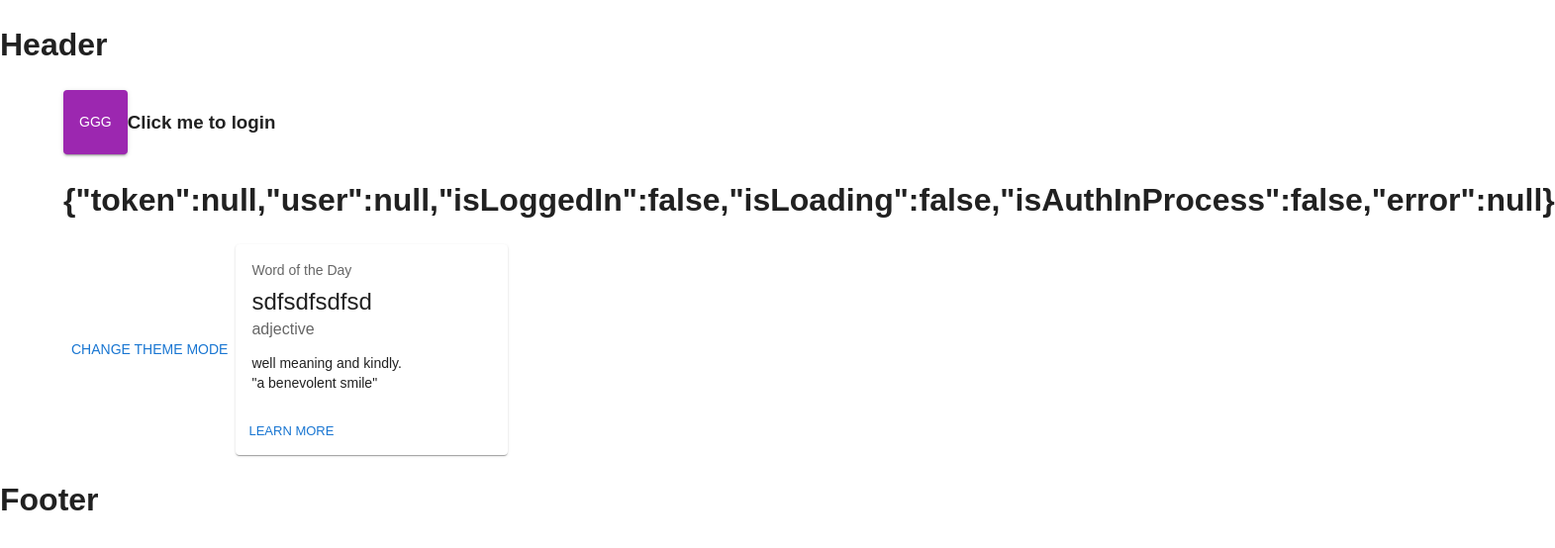
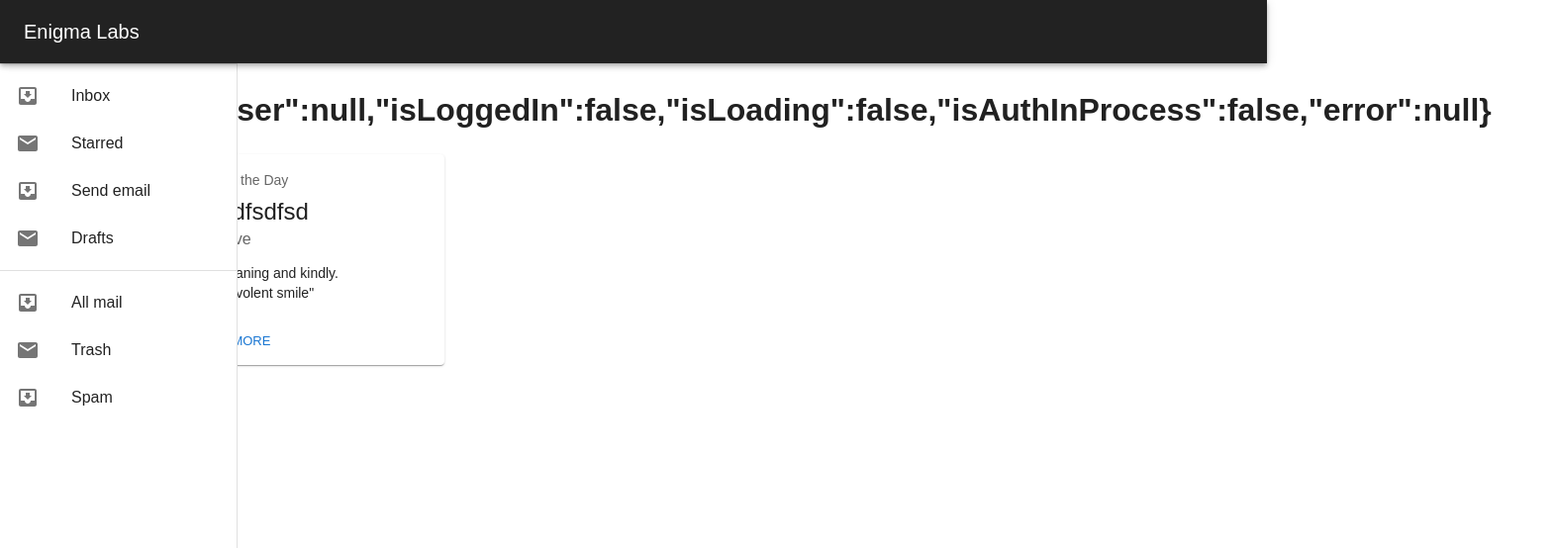
Before and after one commit to yatia-makor/flexmonster_test, a React (Create React App) app: page / in a window 1280 px wide. Shown: the top 554 px of the page at 99% size, 1571 px wide, since content can reach past the window. Built offline with nearby package versions, Linux system fonts and the light colour scheme.

Commit message:
navbar and drawer first look

```diff
--- a/src/components/App.js
+++ b/src/components/App.js
@@ -3,6 +3,8 @@
 
 import { RouterProvider, Routes } from './navigation';
 import { checkAuth } from '../redux/slices/authSlice';
+
+import { PanelWrapper } from './layout';
 
 const App = () => {
     const dispatch = useDispatch();
@@ -14,9 +16,9 @@
 
     return (
         <RouterProvider>
-            <div><h1>Header</h1></div>
-            <Routes />
-            <div><h1>Footer</h1></div>
+            <PanelWrapper>
+                <Routes />
+            </PanelWrapper>
         </RouterProvider>
     )
 }
--- /dev/null
+++ b/src/components/layout/PanelBar/PanelBar.jsx
@@ -0,0 +1,46 @@
+import React, {useState} from 'react';
+
+import AppBar from '@mui/material/AppBar';
+import Toolbar from '@mui/material/Toolbar';
+import IconButton from '@mui/material/IconButton';
+import Typography from '@mui/material/Typography';
+
+// Icons
+import MenuIcon from '@mui/icons-material/Menu';
+
+
+const PanelBar = () => {
+    const [ isDrawerOpenMobile, setIsDrawerOpenMobile ] = useState(false);
+
+    const handleDrawerToggle = () => {
+        setIsDrawerOpenMobile(!isDrawerOpenMobile)
+    }
+
+    return (
+    <AppBar
+        position="fixed"
+        sx={{/*
+          width: { sm: `calc(100% - ${drawerWidth}px)` },
+          ml: { sm: `${drawerWidth}px` },
+        */}}
+        style={{backgroundColor: '#222222'}}
+      >
+        <Toolbar>
+          <IconButton
+            color="inherit"
+            aria-label="open drawer"
+            edge="start"
+            onClick={handleDrawerToggle}
+            sx={{ mr: 2, display: { sm: 'none' } }}
+          >
+            <MenuIcon />
+          </IconButton>
+          <Typography variant="h6" noWrap component="div">
+            Enigma Labs
+          </Typography>
+        </Toolbar>
+      </AppBar>
+    );
+}
+
+export default PanelBar
--- /dev/null
+++ b/src/components/layout/PanelDrawer/PanelDrawer.jsx
@@ -0,0 +1,77 @@
+import React from 'react';
+import Toolbar from '@mui/material/Toolbar';
+import { ListItem, List, ListItemIcon, ListItemText } from '@mui/material';
+import Box from '@mui/material/Box';
+import Divider from '@mui/material/Divider';
+import Drawer from '@mui/material/Drawer';
+
+import InboxIcon from '@mui/icons-material/MoveToInbox';
+import MailIcon from '@mui/icons-material/Mail';
+
+const drawerWidth = 240;
+
+const PanelDrawer = () => {
+    const drawer = (
+        <div>
+          <Toolbar />
+          <Divider />
+          <List>
+            {['Inbox', 'Starred', 'Send email', 'Drafts'].map((text, index) => (
+              <ListItem button key={text}>
+                <ListItemIcon>
+                  {index % 2 === 0 ? <InboxIcon /> : <MailIcon />}
+                </ListItemIcon>
+                <ListItemText primary={text} />
+              </ListItem>
+            ))}
+          </List>
+          <Divider />
+          <List>
+            {['All mail', 'Trash', 'Spam'].map((text, index) => (
+              <ListItem button key={text}>
+                <ListItemIcon>
+                  {index % 2 === 0 ? <InboxIcon /> : <MailIcon />}
+                </ListItemIcon>
+                <ListItemText primary={text} />
+              </ListItem>
+            ))}
+          </List>
+        </div>
+      );
+
+    return (
+    <Box
+        component="nav"
+        sx={{ width: { sm: drawerWidth }, flexShrink: { sm: 0 } }}
+        aria-label="mailbox folders"
+    >
+    {/* The implementation can be swapped with js to avoid SEO duplication of links. */}
+    {/*<Drawer
+        variant="temporary"
+        open={mobileOpen}
+        onClose={handleDrawerToggle}
+        ModalProps={{
+        keepMounted: true, // Better open performance on mobile.
+        }}
+        sx={{
+        display: { xs: 'block', sm: 'none' },
+        '& .MuiDrawer-paper': { boxSizing: 'border-box', width: drawerWidth },
+        }}
+    >
+        {drawer}
+    </Drawer>*/}
+    <Drawer
+        variant="permanent"
+        sx={{
+        display: { xs: 'none', sm: 'block' },
+        '& .MuiDrawer-paper': { boxSizing: 'border-box', width: drawerWidth },
+        }}
+        open
+    >
+        {drawer}
+    </Drawer>
+    </Box>
+    )
+}
+
+export default PanelDrawer
--- /dev/null
+++ b/src/components/layout/PanelWrapper/PanelWrapper.jsx
@@ -0,0 +1,23 @@
+import React from 'react';
+
+import Box from '@mui/material/Box';
+import Toolbar from '@mui/material/Toolbar';
+
+import PanelBar from '../PanelBar/PanelBar';
+import PanelDrawer from '../PanelDrawer/PanelDrawer';
+
+const PanelWrapper = ({children}) => {
+    return (
+        <React.Fragment>
+            <PanelBar />
+            <PanelDrawer />
+            <Box  sx={{ flexGrow: 1, bgcolor: 'background.default' }} >
+
+                {children}
+            </Box>
+
+        </React.Fragment>
+    )
+}
+
+export default PanelWrapper
--- /dev/null
+++ b/src/components/layout/index.js
@@ -0,0 +1,5 @@
+import PanelWrapper from "./PanelWrapper/PanelWrapper";
+
+export {
+    PanelWrapper
+}
--- a/src/constants/index.js
+++ b/src/constants/index.js
@@ -2,3 +2,8 @@
     TOKEN: 'token',
     THEME: 'theme'
 }
+
+export const themeNames = {
+    LIGHT: 'light',
+    DARK: 'dark'
+}
--- a/src/pages/Login/LoginPage.js
+++ b/src/pages/Login/LoginPage.js
@@ -18,9 +18,7 @@
     const auth = useSelector(state => state.auth);
 
     return (
-        <Box>
-            <Container>
-                <Grid container>
+        <Grid container>
                 <Button variant='contained' color='secondary'>ggg</Button>
                 <h3 onClick={() => dispatch(login())}>Click me to login</h3>
                 <h1>{JSON.stringify(auth)}</h1>
@@ -47,12 +45,9 @@
                     <Button size="small">Learn More</Button>
                 </CardActions>
                 </Card>
-
-                </Grid>
-            </Container>
+        </Grid>
 
 
-        </Box>
     )
 }
 
--- a/src/pages/Panel/PanelPage.js
+++ b/src/pages/Panel/PanelPage.js
@@ -4,11 +4,14 @@
 import { logout } from '../../redux/slices/authSlice'
 import { history } from '../../utils'
 
+import DrawerComponent from './components/Drawer/Drawer'
+
 const PanelPage = () => {
     const dispatch = useDispatch();
     const auth = useSelector(state => state.auth)
     return (
         <div>
+            <DrawerComponent />
             <h1>Panel page</h1>
             <h3 onClick={() => dispatch(logout())}>Logout</h3>
             <h4>{JSON.stringify(auth)}</h4>
--- /dev/null
+++ b/src/pages/Panel/components/Drawer/Drawer.jsx
@@ -0,0 +1,152 @@
+import React, { useState } from 'react';
+import AppBar from '@mui/material/AppBar';
+import Box from '@mui/material/Box';
+import Divider from '@mui/material/Divider';
+import Drawer from '@mui/material/Drawer';
+import IconButton from '@mui/material/IconButton';
+import InboxIcon from '@mui/icons-material/MoveToInbox';
+import List from '@mui/material/List';
+import ListItem from '@mui/material/ListItem';
+import ListItemIcon from '@mui/material/ListItemIcon';
+import ListItemText from '@mui/material/ListItemText';
+import MailIcon from '@mui/icons-material/Mail';
+import MenuIcon from '@mui/icons-material/Menu';
+import Toolbar from '@mui/material/Toolbar';
+import Typography from '@mui/material/Typography';
+
+const drawerWidth = 240;
+
+const DrawerComponent = (props) => {
+    const { window } = props;
+  const [mobileOpen, setMobileOpen] = useState(false);
+
+  const handleDrawerToggle = () => {
+    setMobileOpen(!mobileOpen);
+  };
+
+
+  const drawer = (
+    <div>
+      <Toolbar />
+      <Divider />
+      <List>
+        {['Inbox', 'Starred', 'Send email', 'Drafts'].map((text, index) => (
+          <ListItem button key={text}>
+            <ListItemIcon>
+              {index % 2 === 0 ? <InboxIcon /> : <MailIcon />}
+            </ListItemIcon>
+            <ListItemText primary={text} />
+          </ListItem>
+        ))}
+      </List>
+      <Divider />
+      <List>
+        {['All mail', 'Trash', 'Spam'].map((text, index) => (
+          <ListItem button key={text}>
+            <ListItemIcon>
+              {index % 2 === 0 ? <InboxIcon /> : <MailIcon />}
+            </ListItemIcon>
+            <ListItemText primary={text} />
+          </ListItem>
+        ))}
+      </List>
+    </div>
+  );
+
+   const container = window !== undefined ? () => window().document.body : undefined;
+
+    return (
+        <Box sx={{ display: 'flex' }}>
+      <AppBar
+        position="fixed"
+        sx={{
+          //width: { sm: `calc(100% - ${drawerWidth}px)` },
+          ml: { sm: `${drawerWidth}px` },
+          color: 'secondary.main'
+        }}
+        style={{backgroundColor: '#222222'}}
+      >
+        <Toolbar>
+          <IconButton
+            color="inherit"
+            aria-label="open drawer"
+            edge="start"
+            onClick={handleDrawerToggle}
+            sx={{ mr: 2, display: { sm: 'none' } }}
+          >
+            <MenuIcon />
+          </IconButton>
+          <Typography variant="h6" noWrap component="div">
+            Responsive drawer
+          </Typography>
+        </Toolbar>
+      </AppBar>
+      <Box
+        component="nav"
+        sx={{ width: { sm: drawerWidth }, flexShrink: { sm: 0 } }}
+        aria-label="mailbox folders"
+      >
+        {/* The implementation can be swapped with js to avoid SEO duplication of links. */}
+        <Drawer
+          container={container}
+          variant="temporary"
+          open={mobileOpen}
+          onClose={handleDrawerToggle}
+          ModalProps={{
+            keepMounted: true, // Better open performance on mobile.
+          }}
+          sx={{
+            display: { xs: 'block', sm: 'none' },
+            '& .MuiDrawer-paper': { boxSizing: 'border-box', width: drawerWidth },
+          }}
+        >
+          {drawer}
+        </Drawer>
+        <Drawer
+          variant="permanent"
+          sx={{
+            display: { xs: 'none', sm: 'block' },
+            '& .MuiDrawer-paper': { boxSizing: 'border-box', width: drawerWidth },
+          }}
+          open
+        >
+          {drawer}
+        </Drawer>
+      </Box>
+      <Box
+        component="main"
+        sx={{ flexGrow: 1 }}
+      >
+        <Typography paragraph>
+          Lorem ipsum dolor sit amet, consectetur adipiscing elit, sed do eiusmod
+          tempor incididunt ut labore et dolore magna aliqua. Rhoncus dolor purus non
+          enim praesent elementum facilisis leo vel. Risus at ultrices mi tempus
+          imperdiet. Semper risus in hendrerit gravida rutrum quisque non tellus.
+          Convallis convallis tellus id interdum velit laoreet id donec ultrices.
+          Odio morbi quis commodo odio aenean sed adipiscing. Amet nisl suscipit
+          adipiscing bibendum est ultricies integer quis. Cursus euismod quis viverra
+          nibh cras. Metus vulputate eu scelerisque felis imperdiet proin fermentum
+          leo. Mauris commodo quis imperdiet massa tincidunt. Cras tincidunt lobortis
+          feugiat vivamus at augue. At augue eget arcu dictum varius duis at
+          consectetur lorem. Velit sed ullamcorper morbi tincidunt. Lorem donec massa
+          sapien faucibus et molestie ac.
+        </Typography>
+        <Typography paragraph>
+          Consequat mauris nunc congue nisi vitae suscipit. Fringilla est ullamcorper
+          eget nulla facilisi etiam dignissim diam. Pulvinar elementum integer enim
+          neque volutpat ac tincidunt. Ornare suspendisse sed nisi lacus sed viverra
+          tellus. Purus sit amet volutpat consequat mauris. Elementum eu facilisis
+          sed odio morbi. Euismod lacinia at quis risus sed vulputate odio. Morbi
+          tincidunt ornare massa eget egestas purus viverra accumsan in. In hendrerit
+          gravida rutrum quisque non tellus orci ac. Pellentesque nec nam aliquam sem
+          et tortor. Habitant morbi tristique senectus et. Adipiscing elit duis
+          tristique sollicitudin nibh sit. Ornare aenean euismod elementum nisi quis
+          eleifend. Commodo viverra maecenas accumsan lacus vel facilisis. Nulla
+          posuere sollicitudin aliquam ultrices sagittis orci a.
+        </Typography>
+      </Box>
+    </Box>
+    );
+}
+
+export default DrawerComponent
--- a/src/styles/theme/theme.js
+++ b/src/styles/theme/theme.js
@@ -37,6 +37,9 @@
           }
         }
       }
+    },
+    zIndex: {
+      drawer: 1099
     }
 });
 
```
Lines whose indentation alone changed are shown as unchanged.
